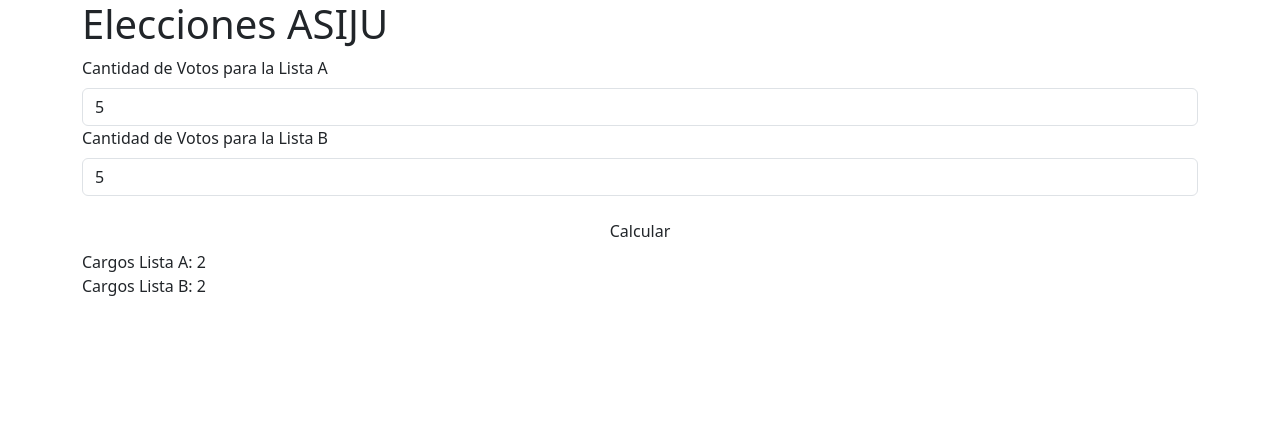
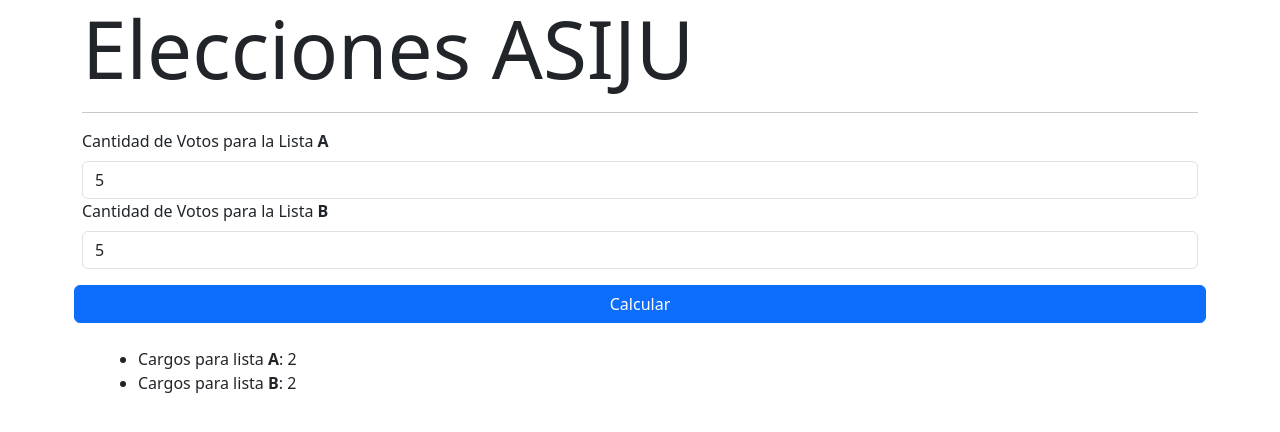
Before and after one commit to jgastald/EscrutinioASIJU2024, a plain HTML site: page index.html in a window 1280 px wide. Both pictures are taken after typing "5", "5" into the empty fields and a click on the button "Calcular". Drawn offline with nearby package versions, Linux system fonts and the light colour scheme.

Commit message:
Update index.html

```diff
--- a/index.html
+++ b/index.html
@@ -30,22 +30,24 @@
 <body>
     <div class="container">
 
-        <h1> Elecciones ASIJU </h1>
+        <h1 class="display-1"> Elecciones ASIJU </h1>
+        <hr class="mb-6">
+
 
         <form class="row g-3 needs-validation" >
             <div>
 
-                <label for="votosListaA" class="form-label">Cantidad de Votos para la Lista A </label>
+                <label for="votosListaA" class="form-label">Cantidad de Votos para la Lista <b>A</b> </label>
                 <input type="number" name="votosListaA" id="votosListaA" class="form-control" placeholder="" default="1" min="1"   required>
-                <label for="votosListaB" class="form-label">Cantidad de Votos para la Lista B </label>
+                <label for="votosListaB" class="form-label">Cantidad de Votos para la Lista <b>B</b> </label>
                 <input type="number" name="votosListaB" id="votosListaB" class="form-control" placeholder="" default="1" min="1"  required>
             </div>
 
-            <button type="button" class="btn" id="calcular">Calcular</button>
+            <button type="button" class="btn btn-primary" id="calcular">Calcular</button>
 
         </form>
 
-        <div id="resultados">
+        <div id="resultados" class="m-4">
 
         </div>
 
@@ -68,8 +70,10 @@
         console.dir(cargos);
 
         resultados.innerHTML =
-            "Cargos Lista A: " + cargos[0] + "<br> " +
-            "Cargos Lista B: " + cargos[1] ;
+            "<ul>" +
+              "<li> Cargos para lista <b>A</b>: " + cargos[0] + "</li> " +
+              "<li> Cargos para lista <b>B</b>: " + cargos[1] + "</li> " +
+            "</ul>";
 
 
     });
```
